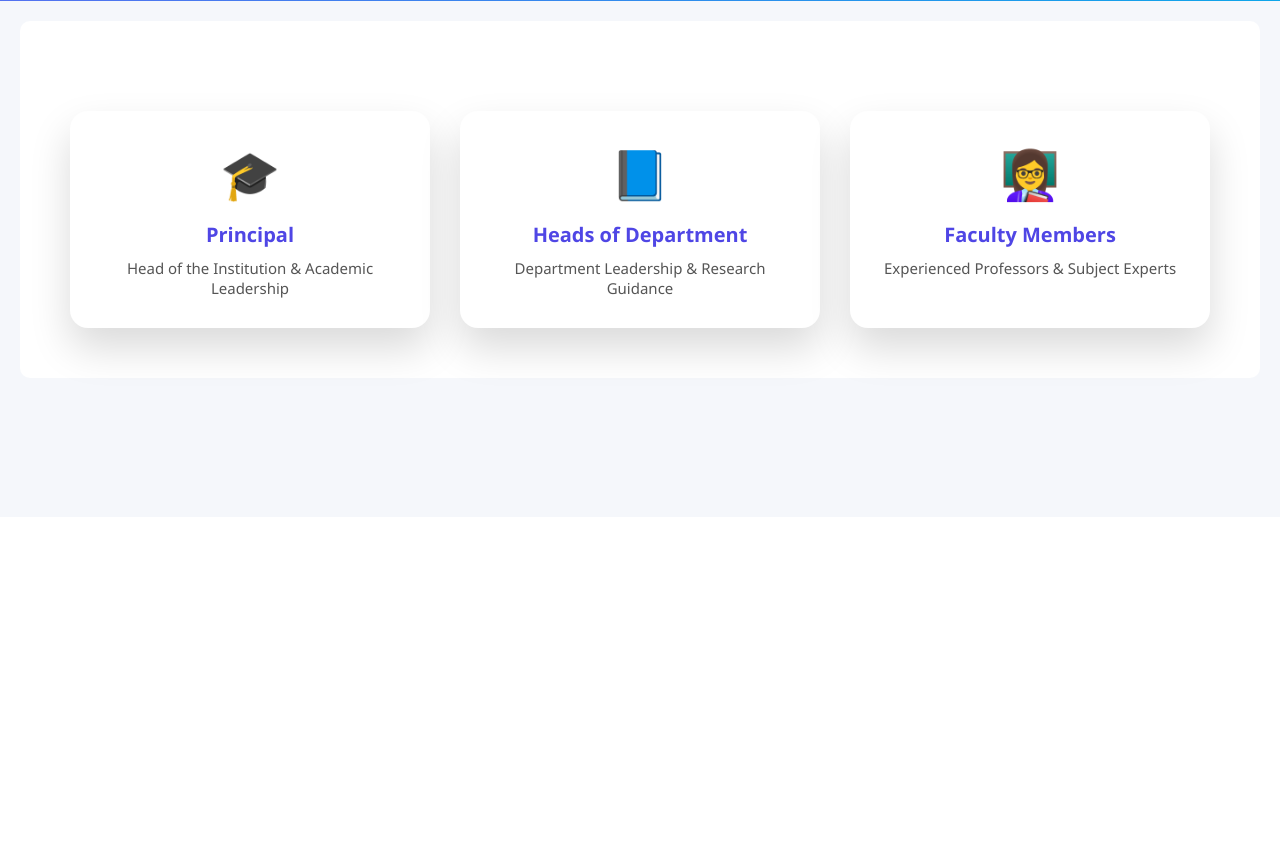
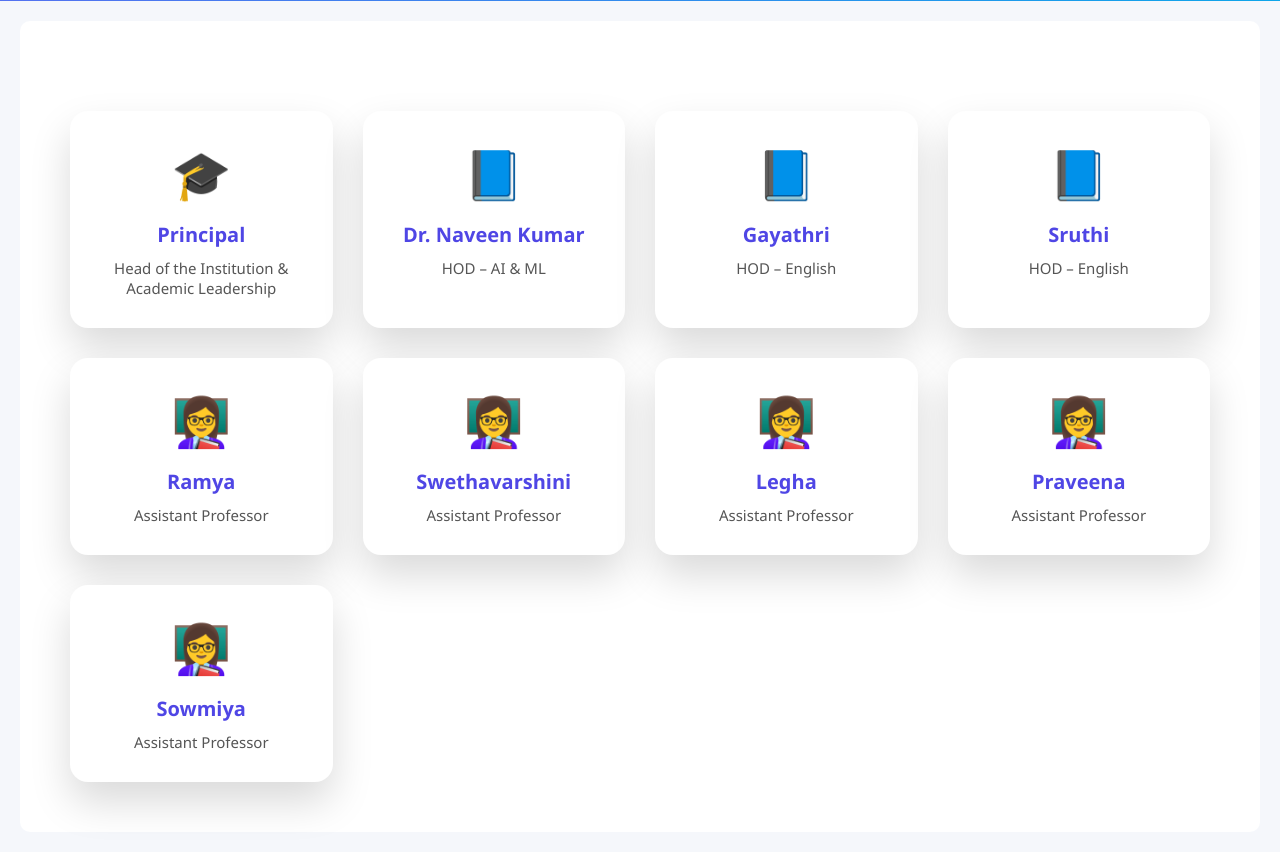
Before and after one commit to dhivyadharshini165-cyber/adithya-chatbot, a Flask app: page /faculty in a window 1280 px wide. Shown: the part 283-1135 px from the top of the page. Before the commit the page ends 639 px from the top, so only its background shows below. Run offline with Flask 3, Linux system fonts and the light colour scheme.

Commit message:
Update faculty.html

```diff
--- a/templates/faculty.html
+++ b/templates/faculty.html
@@ -63,6 +63,7 @@ color:#555;
 
 <div class="faculty-grid">
 
+<!-- Principal -->
 <a href="/faculty/principal" class="faculty-card">
 <div class="faculty-icon">🎓</div>
 <div class="faculty-title">Principal</div>
@@ -71,19 +72,75 @@ Head of the Institution & Academic Leadership
 </div>
 </a>
 
+<!-- HOD Naveen -->
 <a href="/faculty/hod_naveen" class="faculty-card">
 <div class="faculty-icon">📘</div>
-<div class="faculty-title">Heads of Department</div>
+<div class="faculty-title">Dr. Naveen Kumar</div>
 <div class="faculty-desc">
-Department Leadership & Research Guidance
+HOD – AI & ML
 </div>
 </a>
 
+<!-- HOD Gayathri -->
+<a href="/faculty/hod_gayathri" class="faculty-card">
+<div class="faculty-icon">📘</div>
+<div class="faculty-title">Gayathri</div>
+<div class="faculty-desc">
+HOD – English
+</div>
+</a>
+
+<!-- HOD Sruthi -->
+<a href="/faculty/hod_sruthi" class="faculty-card">
+<div class="faculty-icon">📘</div>
+<div class="faculty-title">Sruthi</div>
+<div class="faculty-desc">
+HOD – English
+</div>
+</a>
+
+<!-- Staff Ramya -->
 <a href="/faculty/staff_ramya" class="faculty-card">
 <div class="faculty-icon">👩‍🏫</div>
-<div class="faculty-title">Faculty Members</div>
+<div class="faculty-title">Ramya</div>
 <div class="faculty-desc">
-Experienced Professors & Subject Experts
+Assistant Professor
+</div>
+</a>
+
+<!-- Staff Swethavarshini -->
+<a href="/faculty/staff_swethavarshini" class="faculty-card">
+<div class="faculty-icon">👩‍🏫</div>
+<div class="faculty-title">Swethavarshini</div>
+<div class="faculty-desc">
+Assistant Professor
+</div>
+</a>
+
+<!-- Staff Legha -->
+<a href="/faculty/staff_legha" class="faculty-card">
+<div class="faculty-icon">👩‍🏫</div>
+<div class="faculty-title">Legha</div>
+<div class="faculty-desc">
+Assistant Professor
+</div>
+</a>
+
+<!-- Staff Praveena -->
+<a href="/faculty/staff_praveena" class="faculty-card">
+<div class="faculty-icon">👩‍🏫</div>
+<div class="faculty-title">Praveena</div>
+<div class="faculty-desc">
+Assistant Professor
+</div>
+</a>
+
+<!-- Staff Sowmiya -->
+<a href="/faculty/staff_sowmiya" class="faculty-card">
+<div class="faculty-icon">👩‍🏫</div>
+<div class="faculty-title">Sowmiya</div>
+<div class="faculty-desc">
+Assistant Professor
 </div>
 </a>
 
```
